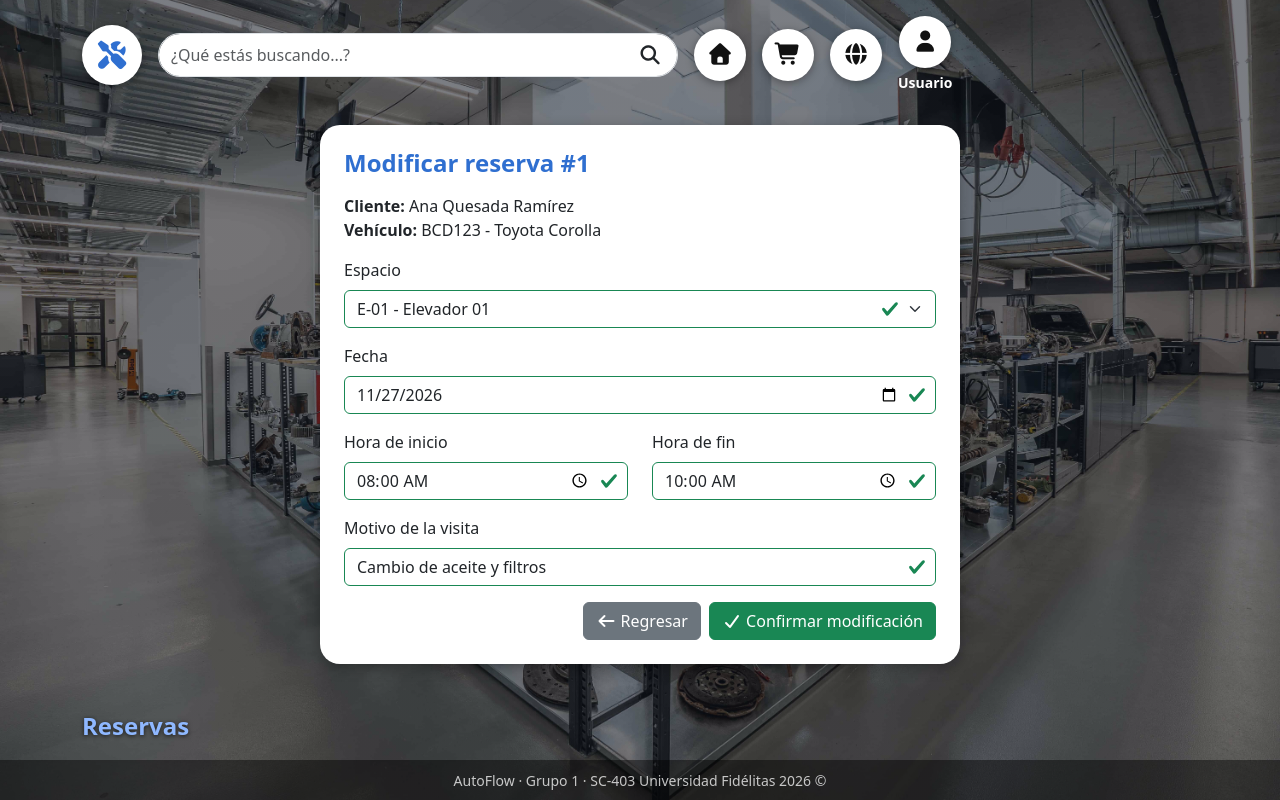
After one commit to De-Frost/AutoFlow, a Spring Boot app: page /reserva/modificar/1 in a window 1280 px wide. The commit adds this page. Run offline with Spring Boot 4, Linux system fonts and the light colour scheme; data comes from the database, SQL or seed files in the repository; some libraries are stand-ins or nearby versions.

Commit message:
HU-R04 modificar reserva
Co-Authored-By: Claude Opus 5.5 <noreply@anthropic.com>
Claude-Session: https://claude.ai/code/session_014EyYAqKXLStpkNWq6XGYao

```diff
--- a/src/main/java/com/autoflow/controller/ReservaController.java
+++ b/src/main/java/com/autoflow/controller/ReservaController.java
@@ -12,6 +12,7 @@ import org.springframework.stereotype.Controller;
 import org.springframework.ui.Model;
 import org.springframework.validation.BindingResult;
 import org.springframework.web.bind.annotation.GetMapping;
+import org.springframework.web.bind.annotation.PathVariable;
 import org.springframework.web.bind.annotation.PostMapping;
 import org.springframework.web.bind.annotation.RequestMapping;
 import org.springframework.web.bind.annotation.RequestParam;
@@ -81,4 +82,41 @@ public class ReservaController {
         redirectAttributes.addFlashAttribute(titulo, messageSource.getMessage(mensaje, null, locale));
         return "redirect:/reserva/listado";
     }
+
+    //HU-R04: Formulario para modificar una reserva
+    @GetMapping("/modificar/{idReserva}")
+    public String modificar(@PathVariable("idReserva") Integer idReserva, Model model,
+            RedirectAttributes redirectAttributes, Locale locale) {
+        var reserva = reservaService.getReserva(idReserva);
+        if (reserva.isEmpty()) {
+            redirectAttributes.addFlashAttribute("error", messageSource.getMessage("reserva.error05", null, locale));
+            return "redirect:/reserva/listado";
+        }
+        if (!reservaService.esModificable(reserva.get())) {
+            redirectAttributes.addFlashAttribute("error", messageSource.getMessage("reserva.error09", null, locale));
+            return "redirect:/reserva/listado";
+        }
+        model.addAttribute("reserva", reserva.get());
+        model.addAttribute("espacios", reservaService.getEspaciosActivos());
+        return "reserva/modifica";
+    }
+
+    //HU-R04: Guardar la modificacion
+    @PostMapping("/actualizar")
+    public String actualizar(@Valid Reserva reserva, BindingResult bindingResult,
+            RedirectAttributes redirectAttributes, Locale locale) {
+        if (bindingResult.hasErrors()) {
+            redirectAttributes.addFlashAttribute("error", messageSource.getMessage("reserva.error01", null, locale));
+            return "redirect:/reserva/modificar/" + reserva.getIdReserva();
+        }
+        try {
+            reservaService.modificar(reserva);
+        } catch (IllegalArgumentException e) {
+            //Se vuelve al formulario con los datos originales y el motivo del rechazo
+            redirectAttributes.addFlashAttribute("error", messageSource.getMessage(e.getMessage(), null, locale));
+            return "redirect:/reserva/modificar/" + reserva.getIdReserva();
+        }
+        redirectAttributes.addFlashAttribute("todoOk", messageSource.getMessage("reserva.exitoModificar", null, locale));
+        return "redirect:/reserva/listado";
+    }
 }
--- a/src/main/resources/messages.properties
+++ b/src/main/resources/messages.properties
@@ -113,6 +113,12 @@ reserva.error05=La reserva no existe
 reserva.error06=Solo se pueden cancelar reservas confirmadas
 reserva.error07=Debe indicar el motivo de la cancelaci\u00f3n
 reserva.error08=No se puede cancelar: el veh\u00edculo de esta reserva ya fue recibido en el taller
+reserva.modificar=Modificar
+reserva.modificar.titulo=Modificar reserva
+reserva.modificar.confirmar=Confirmar modificaci\u00f3n
+reserva.exitoModificar=La reserva fue modificada
+reserva.error09=Solo se pueden modificar reservas confirmadas cuyo veh\u00edculo a\u00fan no ha sido recibido
+reserva.error10=El espacio seleccionado no est\u00e1 activo
 factura.ruta=Facturaci\u00f3n
 factura.pendientes=\u00d3rdenes listas para facturar
 factura.sinpendientes=No hay \u00f3rdenes finalizadas pendientes de facturar
--- a/src/main/resources/messages_en.properties
+++ b/src/main/resources/messages_en.properties
@@ -113,6 +113,12 @@ reserva.error05=The booking does not exist
 reserva.error06=Only confirmed bookings can be cancelled
 reserva.error07=You must enter the cancellation reason
 reserva.error08=It cannot be cancelled: the vehicle for this booking was already received
+reserva.modificar=Edit
+reserva.modificar.titulo=Edit booking
+reserva.modificar.confirmar=Confirm changes
+reserva.exitoModificar=The booking was updated
+reserva.error09=Only confirmed bookings whose vehicle has not been received can be edited
+reserva.error10=The selected bay is not active
 factura.ruta=Billing
 factura.pendientes=Orders ready to invoice
 factura.sinpendientes=There are no finished orders waiting to be invoiced
--- a/src/main/resources/messages_es.properties
+++ b/src/main/resources/messages_es.properties
@@ -113,6 +113,12 @@ reserva.error05=La reserva no existe
 reserva.error06=Solo se pueden cancelar reservas confirmadas
 reserva.error07=Debe indicar el motivo de la cancelaci\u00f3n
 reserva.error08=No se puede cancelar: el veh\u00edculo de esta reserva ya fue recibido en el taller
+reserva.modificar=Modificar
+reserva.modificar.titulo=Modificar reserva
+reserva.modificar.confirmar=Confirmar modificaci\u00f3n
+reserva.exitoModificar=La reserva fue modificada
+reserva.error09=Solo se pueden modificar reservas confirmadas cuyo veh\u00edculo a\u00fan no ha sido recibido
+reserva.error10=El espacio seleccionado no est\u00e1 activo
 factura.ruta=Facturaci\u00f3n
 factura.pendientes=\u00d3rdenes listas para facturar
 factura.sinpendientes=No hay \u00f3rdenes finalizadas pendientes de facturar
--- a/src/main/resources/messages_pt.properties
+++ b/src/main/resources/messages_pt.properties
@@ -113,6 +113,12 @@ reserva.error05=A reserva n\u00e3o existe
 reserva.error06=Somente reservas confirmadas podem ser canceladas
 reserva.error07=\u00c9 necess\u00e1rio informar o motivo do cancelamento
 reserva.error08=N\u00e3o \u00e9 poss\u00edvel cancelar: o ve\u00edculo desta reserva j\u00e1 foi recebido na oficina
+reserva.modificar=Modificar
+reserva.modificar.titulo=Modificar reserva
+reserva.modificar.confirmar=Confirmar modifica\u00e7\u00e3o
+reserva.exitoModificar=A reserva foi modificada
+reserva.error09=S\u00f3 \u00e9 poss\u00edvel modificar reservas confirmadas cujo ve\u00edculo ainda n\u00e3o foi recebido
+reserva.error10=O espa\u00e7o selecionado n\u00e3o est\u00e1 ativo
 factura.ruta=Faturamento
 factura.pendientes=Ordens prontas para faturar
 factura.sinpendientes=N\u00e3o h\u00e1 ordens finalizadas pendentes de faturamento
--- a/src/main/resources/templates/reserva/fragmentos.html
+++ b/src/main/resources/templates/reserva/fragmentos.html
@@ -65,7 +65,10 @@
                             <span th:if="${r.estado == 'Cancelada'}" class="badge text-bg-secondary"
                                   th:title="${r.motivoCancelacion}">[[#{reserva.cancelada}]]</span>
                         </td>
-                        <td class="text-end">
+                        <td class="text-end text-nowrap">
+                            <a th:if="${r.estado == 'Confirmada'}" th:href="@{/reserva/modificar/}+${r.idReserva}"
+                               class="btn btn-warning btn-sm">
+                                <i class="fas fa-pencil-alt"></i> [[#{reserva.modificar}]]</a>
                             <button th:if="${r.estado == 'Confirmada'}" type="button" class="btn btn-danger btn-sm"
                                     data-bs-toggle="modal" data-bs-target="#confirmModal"
                                     th:data-bs-id="${r.idReserva}"
@@ -166,3 +169,50 @@
         </div>
     </div>
 </section>
+
+<!-- HU-R04: Modificar una reserva -->
+<section th:fragment="editar" class="container py-3">
+    <div class="af-tarjeta mx-auto" style="max-width: 640px;">
+        <h1 class="af-tarjeta-titulo h4 mb-3">[[#{reserva.modificar.titulo}]] #[[${reserva.idReserva}]]</h1>
+        <p class="mb-3">
+            <strong>[[#{reserva.cliente}]]:</strong> [[${reserva.cliente.nombre}]]<br/>
+            <strong>[[#{reserva.vehiculo}]]:</strong> [[${reserva.vehiculo.placa}]] - [[${reserva.vehiculo.marca}]] [[${reserva.vehiculo.modelo}]]
+        </p>
+        <form method="post" th:action="@{/reserva/actualizar}" th:object="${reserva}" class="was-validated">
+            <input type="hidden" th:field="*{idReserva}"/>
+            <div class="mb-3">
+                <label for="espacio" class="form-label">[[#{reserva.espacio}]]</label>
+                <select id="espacio" name="espacio.idEspacio" class="form-select" required="true">
+                    <option th:each="e : ${espacios}" th:value="${e.idEspacio}"
+                            th:selected="${e.idEspacio == reserva.espacio.idEspacio}">
+                        [[${e.codigo}]] - [[${e.nombre}]]</option>
+                </select>
+            </div>
+            <div class="mb-3">
+                <label for="fecha" class="form-label">[[#{reserva.fecha}]]</label>
+                <input type="date" class="form-control" th:field="*{fecha}"
+                       th:min="${#temporals.createToday()}" required="true"/>
+            </div>
+            <div class="row">
+                <div class="col-sm-6 mb-3">
+                    <label for="horaInicio" class="form-label">[[#{reserva.horaInicio}]]</label>
+                    <input type="time" class="form-control" th:field="*{horaInicio}" required="true"/>
+                </div>
+                <div class="col-sm-6 mb-3">
+                    <label for="horaFin" class="form-label">[[#{reserva.horaFin}]]</label>
+                    <input type="time" class="form-control" th:field="*{horaFin}" required="true"/>
+                </div>
+            </div>
+            <div class="mb-3">
+                <label for="motivo" class="form-label">[[#{reserva.motivo}]]</label>
+                <input type="text" class="form-control" th:field="*{motivo}" maxlength="255" required="true"/>
+            </div>
+            <div class="d-flex gap-2 justify-content-end">
+                <a th:href="@{/reserva/listado}" class="btn btn-secondary">
+                    <i class="fas fa-arrow-left"></i> [[#{accion.regresar}]]</a>
+                <button type="submit" class="btn btn-success">
+                    <i class="fas fa-check"></i> [[#{reserva.modificar.confirmar}]]</button>
+            </div>
+        </form>
+    </div>
+</section>
--- /dev/null
+++ b/src/main/resources/templates/reserva/modifica.html
@@ -0,0 +1,17 @@
+<!DOCTYPE html>
+<html xmlns="http://www.w3.org/1999/xhtml"
+      xmlns:th="http://www.thymeleaf.org">
+    <head th:replace="~{general/fragmentos :: head}"/>
+    <body>
+        <header th:replace="~{general/fragmentos :: header}"/>
+
+        <main>
+            <section th:replace="~{reserva/fragmentos :: editar}"/>
+        </main>
+
+        <!-- Nombre de la seccion -->
+        <div class="container pb-3"><span class="af-ruta">[[#{reserva.ruta}]]</span></div>
+
+        <footer th:replace="~{general/fragmentos :: footer}"/>
+    </body>
+</html>
```
Also changed, not shown: src/main/java/com/autoflow/service/ReservaService.java (+47 -0 lines).
